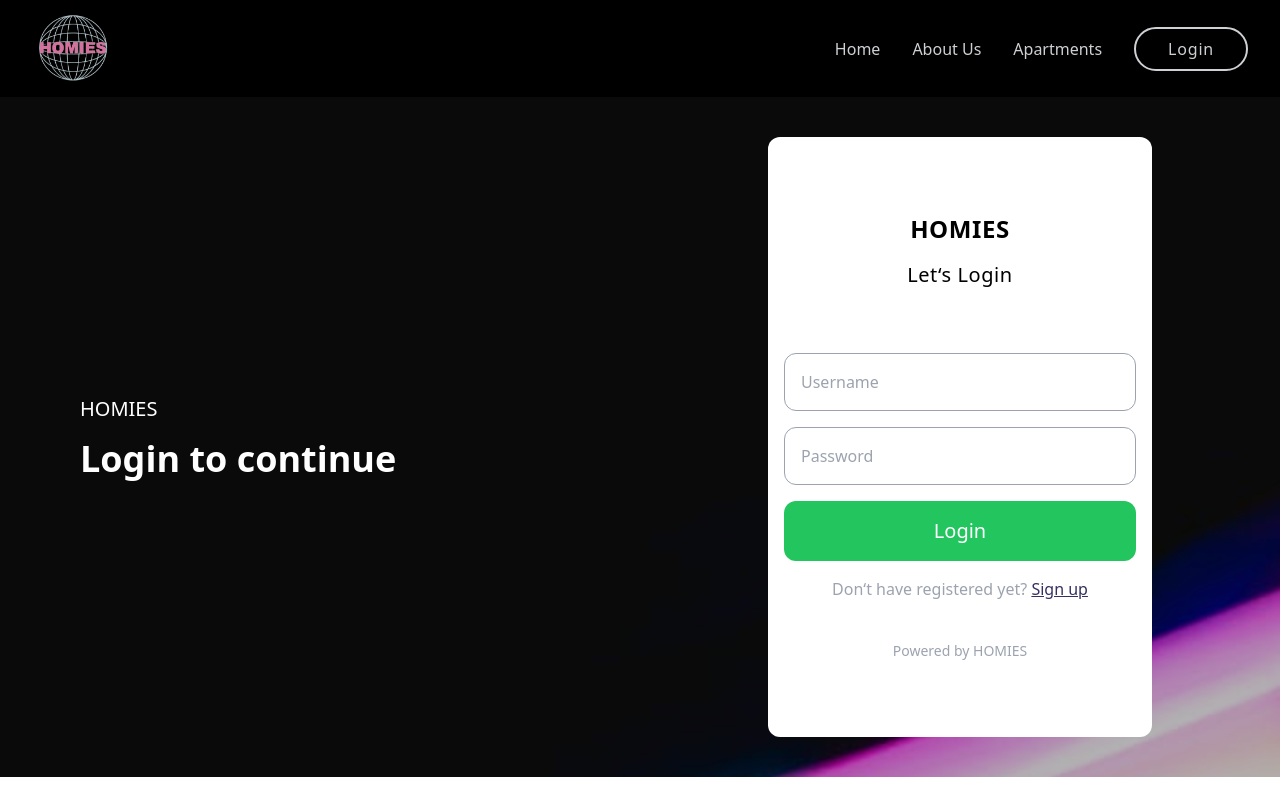
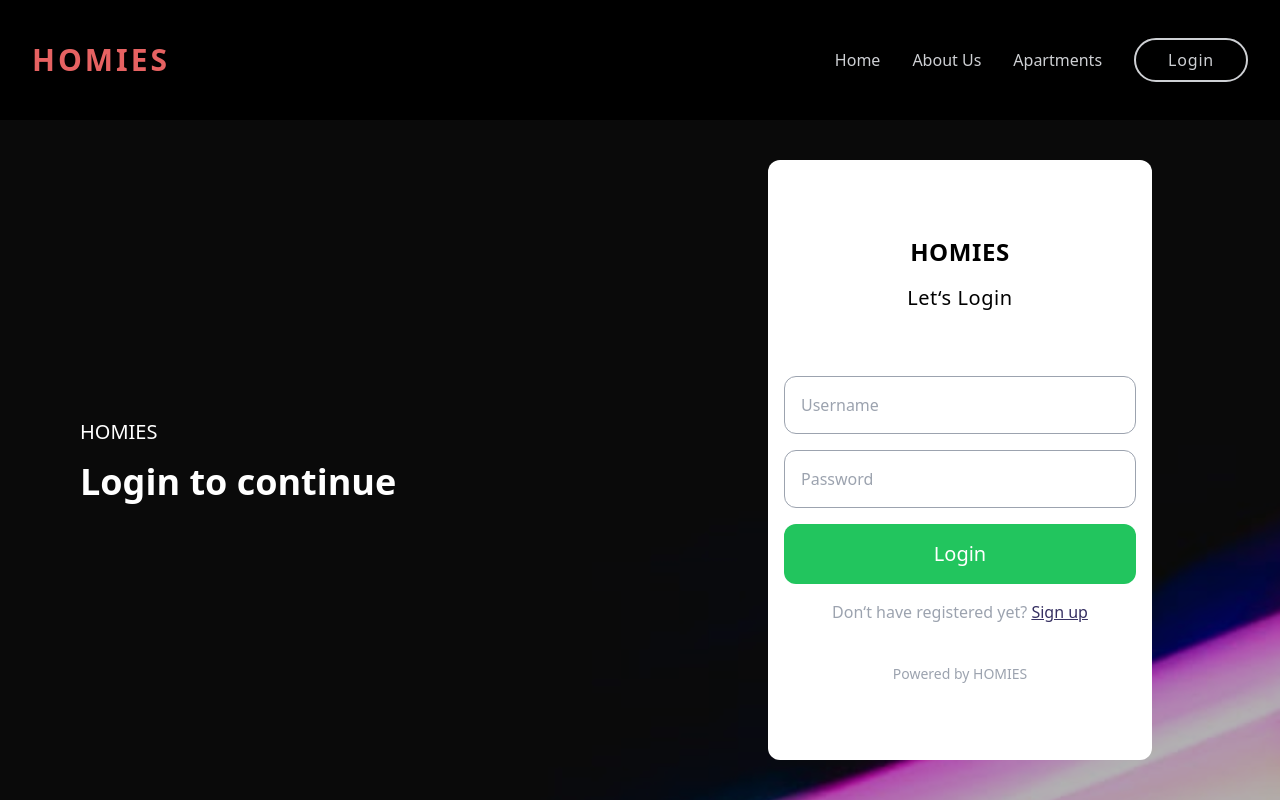
Before and after one commit to savan1810/homies, a Next.js app: page /login in a window 1280 px wide. Built offline with nearby package versions, Linux system fonts and the light colour scheme.

Commit message:
second commit

```diff
--- a/components/Navbar.jsx
+++ b/components/Navbar.jsx
@@ -38,10 +38,10 @@ const Navbar = () => {
         ${pathname === '/apartment' && '  border-b '}
         `}>
 
-            <div className={`py-2     ${pathname === '/login' && ' bg-black'}   opacity-90 flex items-center justify-between px-8`}>
+            <div className={`py-2  h-[15vh]   ${pathname === '/login' && ' bg-black'}   opacity-90 flex items-center justify-between px-8`}>
                 <div className='flex justify-center items-center gap-4'>
-                    <Link href='/'>
-                        <Image src={`/logo_final.png`} height={90} width={90} alt='Homies' />
+                    <Link href='/' className='tracking-widest font-semibold text-3xl text-[#ff6d6d]'>
+                        HOMIES
                     </Link>
                     {/* <Link href='/'>
                     <Image src="/insta.jpeg" height={30} width={30} alt='Instagram' />
```
